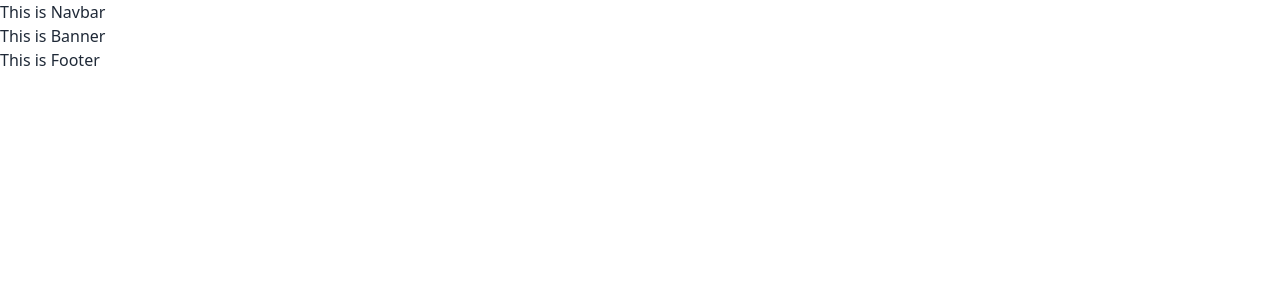
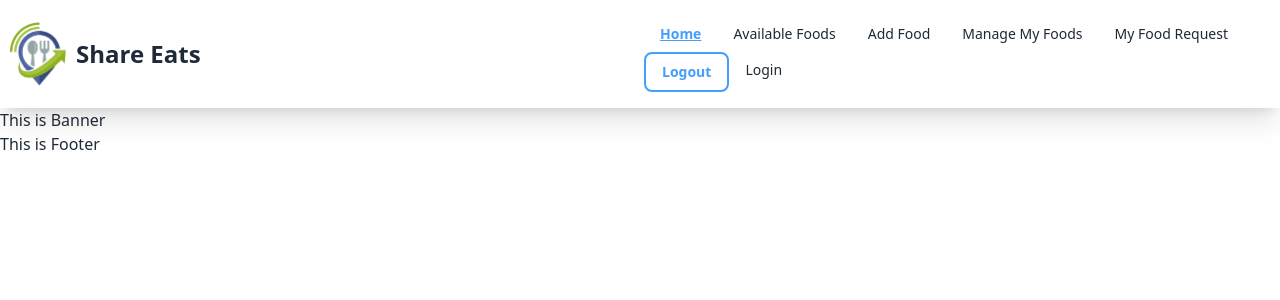
Before and after one commit to Bikash-Dev-Bk/share-eats-client, a React (Vite) app: page / in a window 1280 px wide. Shown: the top 300 px of the page. Built offline with nearby package versions, Linux system fonts and the light colour scheme.

Commit message:
navbar added

```diff
--- a/src/pages/Shared/Navbar/Navbar.jsx
+++ b/src/pages/Shared/Navbar/Navbar.jsx
@@ -1,9 +1,139 @@
+import { NavLink, useLocation } from "react-router-dom";
+import { useEffect, useState } from "react";
+import logo from "../../../assets/logo.png";
+
 const Navbar = () => {
-    return (
-        <div>
-            <h2>This is Navbar</h2>
+  const location = useLocation();
+  const [activeRoute, setActiveRoute] = useState("");
+
+  useEffect(() => {
+
+    setActiveRoute(location.pathname);
+  }, [location.pathname]);
+
+  const links = (
+    <>
+      <li>
+        <NavLink
+          to="/"
+          className={`${
+            activeRoute === "/" &&
+            "!text-[#429FFD] font-bold underline !bg-inherit"
+          }`}
+        >
+          Home
+        </NavLink>
+      </li>
+      <li>
+        <NavLink
+          to="/availablefoods"
+          className={`${
+            activeRoute === "/availablefoods" &&
+            "!text-[#429FFD] font-bold underline !bg-inherit"
+          }` }
+        >
+          Available Foods
+        </NavLink>
+      </li>
+      <li>
+        <NavLink
+          to="/addfood"
+          className={`${
+            activeRoute === "/addfood" &&
+            "!text-[#429FFD] font-bold underline !bg-inherit"
+          }`}
+        >
+          Add Food
+        </NavLink>
+      </li>
+      <li>
+        <NavLink
+          to="/managemyfoods"
+          className={`${
+            activeRoute === "/managemyfoods" &&
+            "!text-[#429FFD] font-bold underline !bg-inherit"
+          }`}
+        >
+          Manage My Foods
+        </NavLink>
+      </li>
+      <li>
+        <NavLink
+          to="/myfoodrequest"
+          className={`${
+            activeRoute === "/myfoodrequest" &&
+            "!text-[#429FFD] font-bold underline !bg-inherit"
+          }`}
+        >
+         My Food Request
+        </NavLink>
+      </li>
+
+      {/* {user?.uid ? ( */}
+      <>
+        <li>
+          <NavLink className="my-2 lg:my-0 !border-[#429FFD] !border-2 !bg-transparent !text-[#429FFD]  font-semibold ">
+            Logout
+          </NavLink>
+        </li>
+      </>
+      {/* ) : ( */}
+      <>
+        <li>
+          <NavLink
+            to="/login"
+            className={`${
+              activeRoute === "/login" &&
+              "!text-[#429FFD] font-bold underline !bg-inherit"
+            }`}
+          >
+            Login
+          </NavLink>
+        </li>
+      </>
+      {/* )} */}
+    </>
+  );
+
+  return (
+    <div className=" top-0 z-50 shadow-xl">
+      <div className="navbar max-w-7xl mx-auto">
+        <div className="navbar-start">
+          <div className="dropdown">
+            <label tabIndex={0} className="btn btn-ghost lg:hidden">
+              <svg
+                xmlns="http://www.w3.org/2000/svg"
+                className="h-5 w-5"
+                fill="none"
+                viewBox="0 0 24 24"
+                stroke="currentColor"
+              >
+                <path
+                  strokeLinecap="round"
+                  strokeLinejoin="round"
+                  strokeWidth="2"
+                  d="M4 6h16M4 12h8m-8 6h16"
+                />
+              </svg>
+            </label>
+            <ul
+              tabIndex={0}
+              className="menu menu-sm dropdown-content mt-3 z-[1] p-2 shadow bg-base-100 rounded-box w-52"
+            >
+              {links}
+            </ul>
+          </div>
+          <img src={logo} alt="" className="max-w-[60px] cursor-pointer mr-2" />
+          <p className="text-lg lg:text-2xl font-semibold cursor-pointer">
+            Share Eats
+          </p>
         </div>
-    );
+        <div className="navbar-end hidden lg:flex">
+          <ul className="menu menu-horizontal px-1">{links}</ul>
+        </div>
+      </div>
+    </div>
+  );
 };
 
 export default Navbar;
```
Also changed, not shown: src/assets/logo.png (added).
